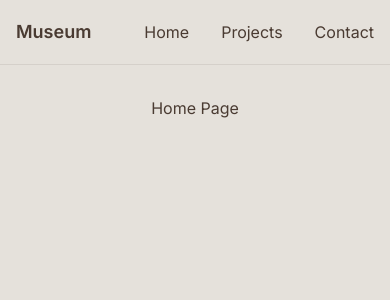
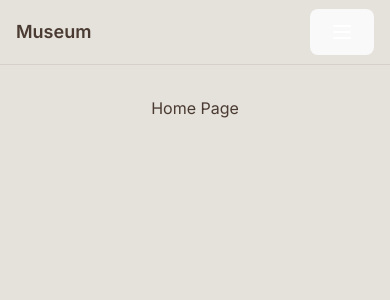
Before and after one commit to KrisVerses/Navbar, a React (Vite) app: page / in a window 390 px wide. Shown: the top 300 px of the page. Built offline with nearby package versions, Linux system fonts and the light colour scheme.

Commit message:
feat(navbar): implement responsive navigation with mobile menu and hamburger menu

```diff
--- /dev/null
+++ b/src/components/HamburgerMenu.tsx
@@ -0,0 +1,39 @@
+// Hamburger Menu Icon Component
+const MenuIcon = () => (
+    <svg
+        xmlns="http://www.w3.org/2000/svg"
+        className="h-6 w-6"
+        fill="none"
+        viewBox="0 0 24 24"
+        stroke="white"
+    >
+        {/* Three lines for hamburger icon */}
+        <path
+            strokeLinecap="round"
+            strokeLinejoin="round"
+            strokeWidth={2}
+            d="M4 6h16M4 12h16M4 18h16"
+        />
+    </svg>
+);
+
+// Close/X Icon Component
+const CloseIcon = () => (
+    <svg
+        xmlns="http://www.w3.org/2000/svg"
+        className="h-6 w-6"
+        fill="none"
+        viewBox="0 0 24 24"
+        stroke="white"
+    >
+        {/* X shape */}
+        <path
+            strokeLinecap="round"
+            strokeLinejoin="round"
+            strokeWidth={2}
+            d="M6 18L18 6M6 6l12 12"
+        />
+    </svg>
+);
+
+export { MenuIcon, CloseIcon };
--- a/src/components/Navbar.tsx
+++ b/src/components/Navbar.tsx
@@ -1,5 +1,6 @@
+import { useState } from 'react';
 import { Link } from 'react-router-dom';
-
+import { MenuIcon, CloseIcon } from './HamburgerMenu';
 /**
  * Navbar Component
  *
@@ -17,6 +18,7 @@ import { Link } from 'react-router-dom';
  * 4. Accessibility considerations
  */
 const Navbar = () => {
+    const [isMenuOpen, setIsMenuOpen] = useState(false);
     return (
         // Navigation container with fixed positioning
         // z-50 ensures navbar stays above other content
@@ -49,16 +51,11 @@ const Navbar = () => {
                         Museum
                     </Link>
                     {/*
-            Navigation links container
+            Desktop Navigation - Hidden on mobile
             - gap-8: Adds 2rem spacing between links
+            - hidden md:flex: Hides links on medium and larger screens
           */}
-          <div className="flex gap-8">
-            {/*
-              Individual nav links
-              - text-museum-text: Custom theme color
-              - hover:text-museum-hover: Color change on hover
-              - transition-colors: Smooth color transition
-            */}
+                    <div className="hidden md:flex gap-8">
                         <Link
                             to="/"
                             className="text-museum-text hover:text-museum-hover transition-colors"
@@ -77,6 +74,70 @@ const Navbar = () => {
                         >
                             Contact
                         </Link>
+                    </div>
+                    {/*
+            Mobile Menu Button - Hidden on desktop
+            - text-museum-text: Custom theme color
+            - md:hidden: Hides button on medium and larger screens
+          */}
+                    <button className="text-museum-text md:hidden"
+                        aria-label={isMenuOpen ? 'Close menu' : 'Open menu'} onClick={() => setIsMenuOpen(!isMenuOpen)}>
+                        {/*
+              Hamburger menu icon
+              - svg: Vector graphics for scalable icons
+              - fill-none: No fill color
+              - viewBox: Defines the size of the icon
+              - stroke: Color of the icon
+            */}
+                        {isMenuOpen ? <CloseIcon /> : <MenuIcon />}
+                    </button>
+                    {/*
+            Mobile Menu Panel - Hidden on desktop
+            - absolute: Positions the panel absolutely within the navbar
+            - top-16: Places the panel 4rem from the top of the navbar
+            - left-0: Places the panel flush with the left edge of the navbar
+            - right-0: Places the panel flush with the right edge of the navbar
+            - w-full: Makes the panel full width
+            - bg-museum-bg: Background color of the panel
+            - shadow-lg: Adds a shadow for depth
+            - md:hidden: Hides the panel on medium and larger screens
+            - transition-all: Applies transitions to all properties
+            - duration-300: Duration of the transition
+            - ease-in-out: Smooth transition
+            - ${isMenuOpen ? 'opacity-100 visible' : 'opacity-0 invisible'}: Opacity and visibility based on menu state
+          */}
+                    <div
+                        className={`
+              absolute top-16 left-0 right-0 w-full
+              bg-museum-bg shadow-lg
+              md:hidden
+              transition-all duration-300 ease-in-out
+              ${isMenuOpen ? 'opacity-100 visible' : 'opacity-0 invisible'}
+            `}
+                    >
+                        <div className="px-4 py-2 space-y-2">
+                            <Link
+                                to="/"
+                                className="block text-museum-text hover:text-museum-hover transition-colors py-2"
+                                onClick={() => setIsMenuOpen(false)}
+                            >
+                                Home
+                            </Link>
+                            <Link
+                                to="/projects"
+                                className="block text-museum-text hover:text-museum-hover transition-colors py-2"
+                                onClick={() => setIsMenuOpen(false)}
+                            >
+                                Projects
+                            </Link>
+                            <Link
+                                to="/contact"
+                                className="block text-museum-text hover:text-museum-hover transition-colors py-2"
+                                onClick={() => setIsMenuOpen(false)}
+                            >
+                                Contact
+                            </Link>
+                        </div>
                     </div>
                 </div>
             </div>
```
Lines whose indentation alone changed are shown as unchanged.
